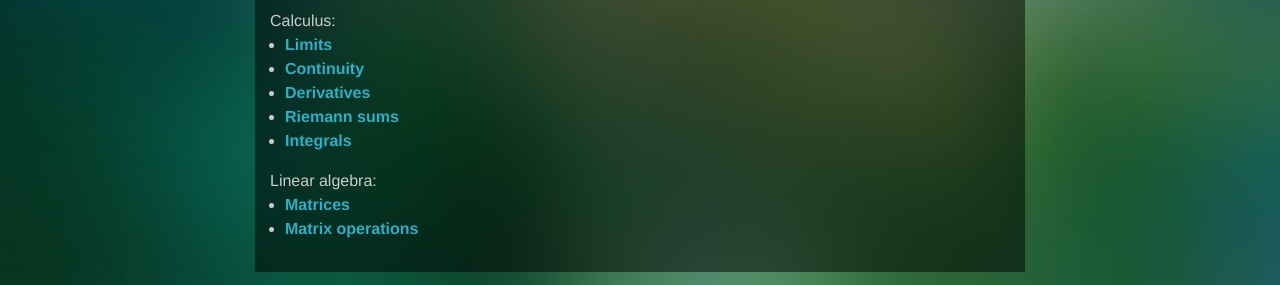
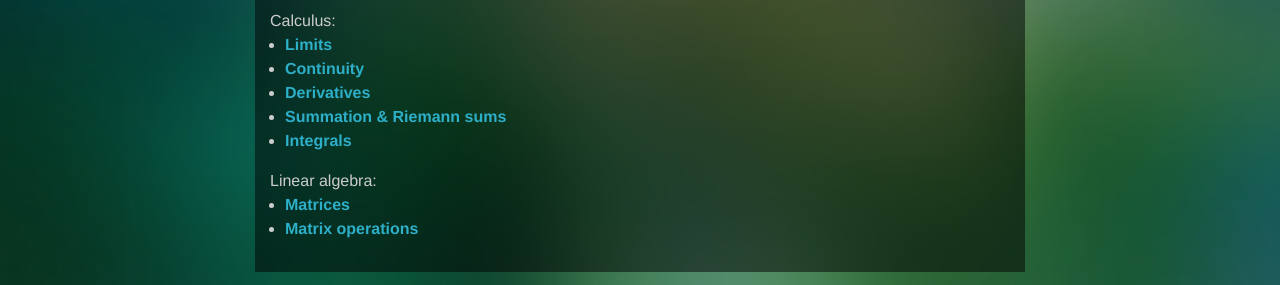
Before and after one commit to samuller/samuller.net, a Jekyll site: the page built from notes/index.md, in a window 1280 px wide. Shown: the part 515-800 px from the top of the page. Built offline with Jekyll 4.4.1, drawn with Linux system fonts in a browser that asks for light colours.

Commit message:
Change note name to include relevant field of math

```diff
--- a/notes/index.md
+++ b/notes/index.md
@@ -36,7 +36,7 @@ Calculus:
 * [Limits](math-limits)
 * [Continuity](math-continuity)
 * [Derivatives](math-derivatives)
-* [Riemann sums](math-sums)
+* [Summation & Riemann sums](math-sums)
 * [Integrals](math-integrals)
 
 Linear algebra:
```
Also changed, not shown: notes/math-sums.md (+1 -1 lines).
